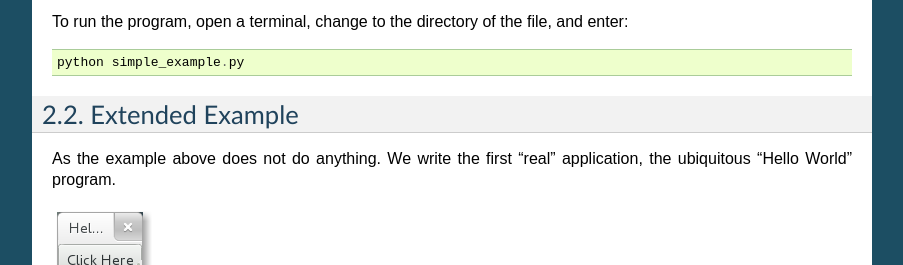
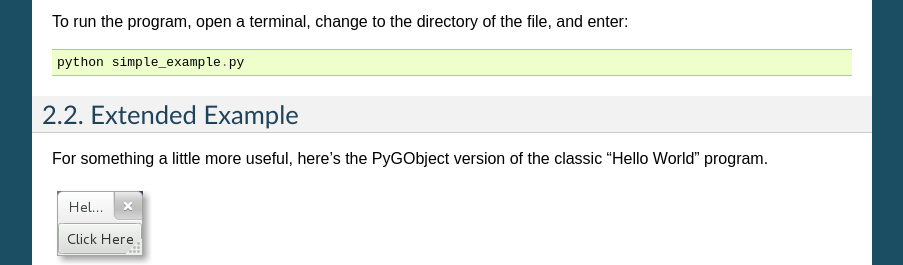
Before and after one commit to sebp/PyGObject-Tutorial, a Sphinx documentation site: the page built from source/introduction.txt, in a window 1280 px wide and 900 px high, scrolled down 1434 px, cut to the strip 110-375 px from the top of the window. Shown: the whole strip, without its empty margins (198-1101 px from the left). Built offline with Sphinx 7.4.7, drawn with Linux system fonts in a browser that asks for light colours.

Commit message:
use simpler language; fix grammar

```diff
--- a/source/introduction.txt
+++ b/source/introduction.txt
@@ -55,8 +55,8 @@ enter::
 
 Extended Example
 ----------------
-As the example above does not do anything. We write the first "real" application, the
-ubiquitous "Hello World" program.
+For something a little more useful, here's the PyGObject version of the classic
+"Hello World" program.
 
 .. image:: ../images/extended_example.png
 
```
